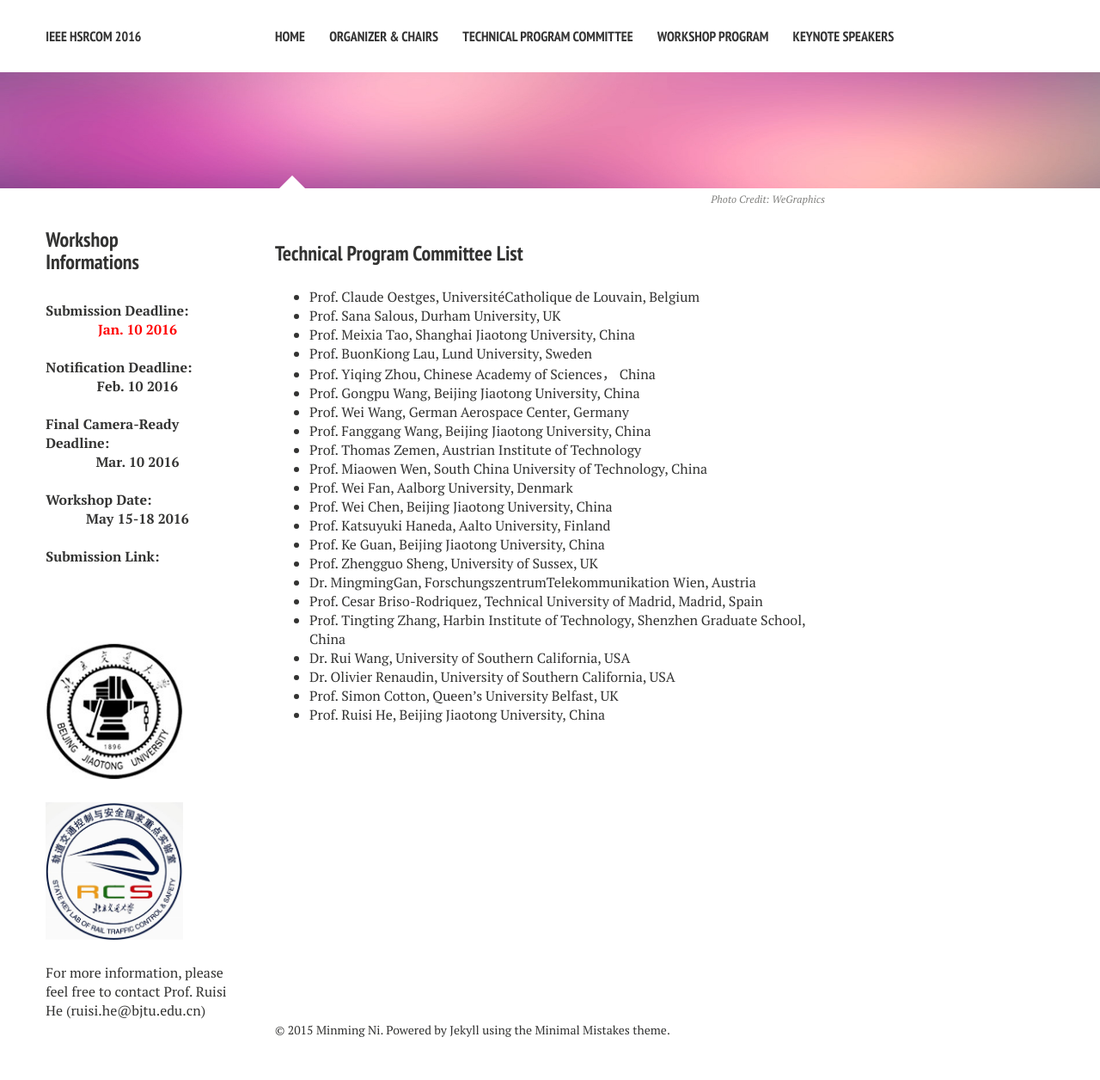
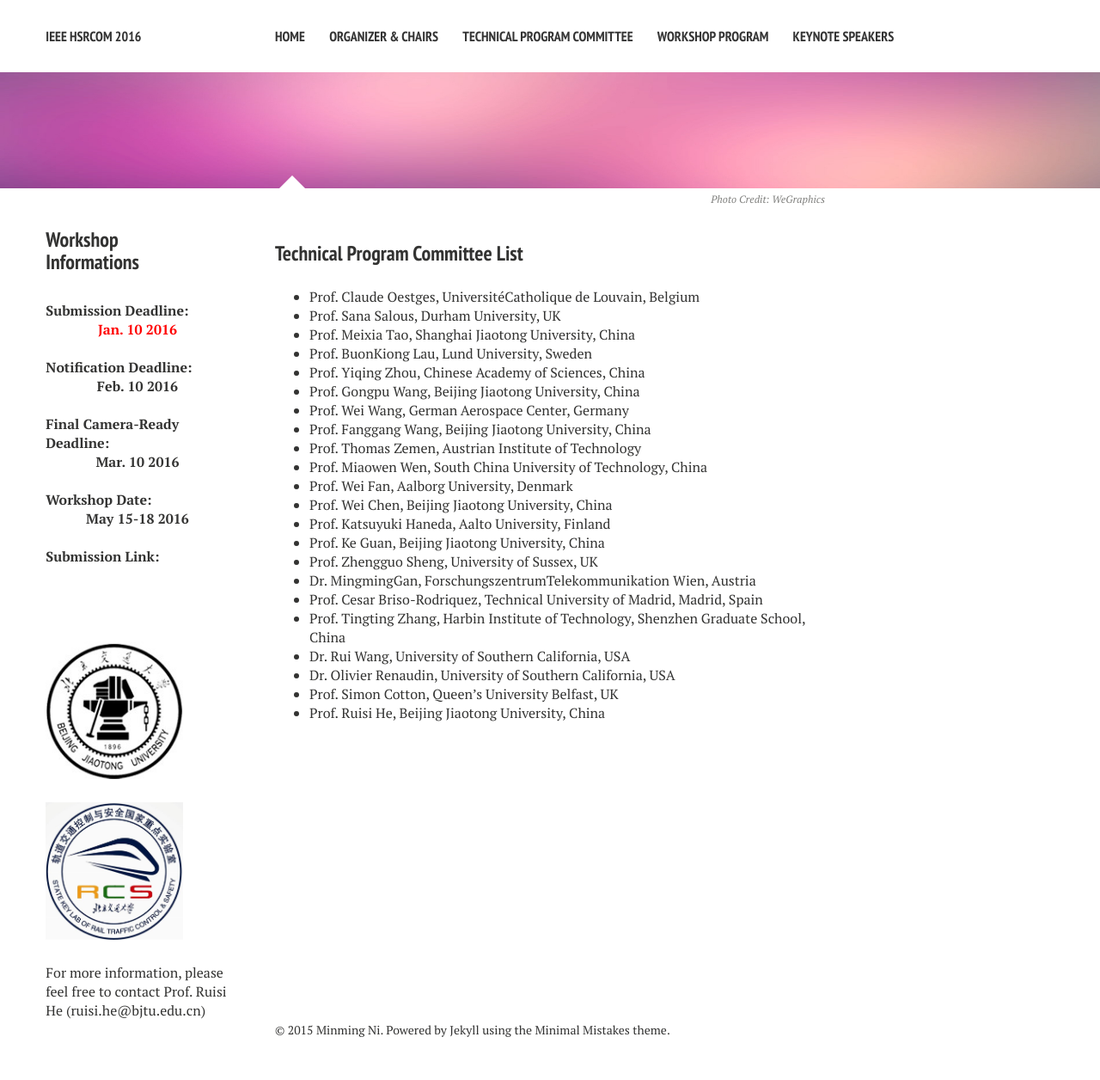
Before and after one commit to maxxx437/hsrcom2016, a Jekyll site: the page built from tpcs/index.md, in a window 1280 px wide. Shown: the whole page at 86% size. Built offline with Jekyll 4.4.1, drawn with Linux system fonts in a browser that asks for light colours; nearby versions of some CDN libraries.

```diff
--- a/tpcs/index.md
+++ b/tpcs/index.md
@@ -12,7 +12,7 @@ image:
 -	Prof. Sana Salous, Durham University, UK
 -	Prof. Meixia Tao, Shanghai Jiaotong University, China
 -	Prof. BuonKiong Lau, Lund University, Sweden
--	Prof. Yiqing Zhou, Chinese Academy of Sciences， China
+-	Prof. Yiqing Zhou, Chinese Academy of Sciences, China
 -	Prof. Gongpu Wang, Beijing Jiaotong University, China
 -	Prof. Wei Wang, German Aerospace Center, Germany
 -	Prof. Fanggang Wang, Beijing Jiaotong University, China
```
